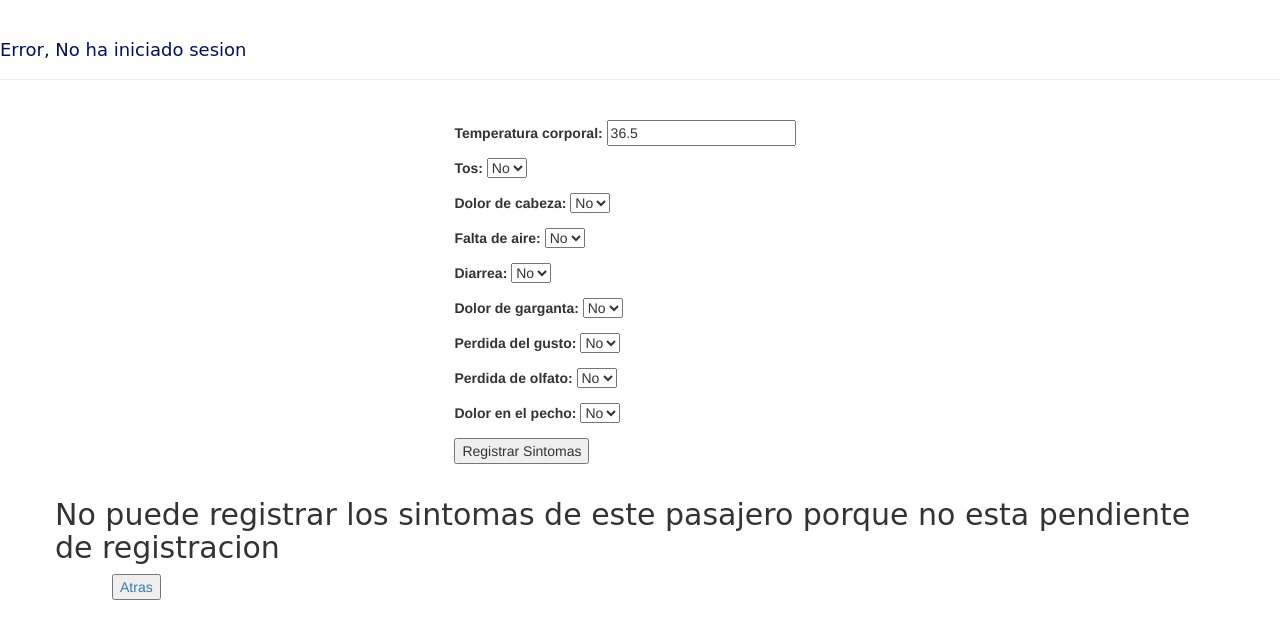
After one commit to deniscru/ProyectoServicioDeViajes, a Django app: page /registrarSintomas/96 in a window 1280 px wide. The commit adds this page. Shown: the top 639 px of the page. Run offline with Django 3.2, Linux system fonts and the light colour scheme; data comes from the database, SQL or seed files in the repository; both versions use the stored data as it was after the commit; some libraries are stand-ins or nearby versions.

Commit message:
cambios6

```diff
--- a/demo1/forms.py
+++ b/demo1/forms.py
@@ -148,13 +148,13 @@ class FormPasaje(forms.Form):
     cantInsumo = forms.IntegerField(required=False,label="Cantidad",min_value=0)
 
 class RegistroSintomas(forms.Form):
-    tipo_eleccion= ( ('Si', True), ('No', False) )
-    temperatura= forms.FloatField(required=True,max_value=42.0,min_value=35.0,label="Temperatura corporal",initial=36.5)
-    tos=forms.ChoiceField(widget=forms.RadioSelect, choices=tipo_eleccion)
-    dolor_de_cabeza=forms.ChoiceField(widget=forms.RadioSelect, choices=tipo_eleccion)
-    falta_de_aire=forms.ChoiceField(widget=forms.RadioSelect, choices=tipo_eleccion)
-    diarrea=forms.ChoiceField(widget=forms.RadioSelect, choices=tipo_eleccion)
-    dolor_de_garganta=forms.ChoiceField(widget=forms.RadioSelect, choices=tipo_eleccion)
-    perdida_del_gusto=forms.ChoiceField(widget=forms.RadioSelect, choices=tipo_eleccion)
-    perdida_de_olfato=forms.ChoiceField(widget=forms.RadioSelect, choices=tipo_eleccion)
-    dolor_en_el_pecho=forms.ChoiceField(widget=forms.RadioSelect, choices=tipo_eleccion)
+    tipo_eleccion= ( (0, "No"), (1, "Si") )
+    temp= forms.FloatField(required=True,max_value=42.0,min_value=35.0,label="Temperatura corporal",initial=36.5)
+    tos=forms.ChoiceField(widget=forms.Select, choices=tipo_eleccion)
+    dolor_de_cabeza=forms.ChoiceField(widget=forms.Select, choices=tipo_eleccion)
+    falta_de_aire=forms.ChoiceField(widget=forms.Select, choices=tipo_eleccion)
+    diarrea=forms.ChoiceField(widget=forms.Select, choices=tipo_eleccion)
+    dolor_de_garganta=forms.ChoiceField(widget=forms.Select, choices=tipo_eleccion)
+    perdida_del_gusto=forms.ChoiceField(widget=forms.Select, choices=tipo_eleccion)
+    perdida_de_olfato=forms.ChoiceField(widget=forms.Select, choices=tipo_eleccion)
+    dolor_en_el_pecho=forms.ChoiceField(widget=forms.Select, choices=tipo_eleccion)
--- a/demo1/models.py
+++ b/demo1/models.py
@@ -117,6 +117,7 @@ class Comentario(models.Model):
 class Pasaje(models.Model):
     TIPOS_ESTADOS = (
         ('PENDIENTE', 'PENDIENTE'),
+        ('ACEPTADO', 'ACEPTADO'),
         ('CANCELADO', 'CANCELADO'),
         ('ENCURSO', 'ENCURSO'),
         ('RECHAZADO', 'RECHAZADO'),
--- a/demo1/templates/demo1/listados/pasajeros_viajes_proximos.html
+++ b/demo1/templates/demo1/listados/pasajeros_viajes_proximos.html
@@ -34,7 +34,7 @@
                         <td>{{p.viaje.fecha}}</td>
                         <td>{{p.cantidad}}</td>
                         <td>{{p.costoTotal}}</td>
-                        <td align="center" width="180px"><button type="button" style="width: 90%;"><a href="" style="text-decoration:none; color: black;">Registrar Sintomas</a></button></td>
+                        <td align="center" width="180px"><button type="button" style="width: 90%;"><a href="{% url 'registrar_sintomas' pk=p.pk %}" style="text-decoration:none; color: black;">Registrar Sintomas</a></button></td>
                         <td align="center" width="100px"><button type="button" style="width: 90%;"><a href="" style="text-decoration:none; color: black;">Asistencia</a></button></td>
                     </tr>
                     {% endfor%}
--- /dev/null
+++ b/demo1/templates/demo1/registrarSintomas.html
@@ -0,0 +1,13 @@
+{% extends 'demo1/base_home_chofer.html' %}
+   {% block content %}
+   <div class="card">
+   <form method="POST" class="post-form">
+    {% csrf_token %}
+    {{ form.as_p}}
+    <button type="submit" class="guardar chofer">Registrar Sintomas</button>
+    </form>
+
+</div>
+<h2>{{mensaje}}</h2>
+   <div style="margin-left: 5%;"><button type="button"><a href="{% url 'pasajeros_viajes_proximos' pk=viajeId %}">Atras</a></button></div>
+   {% endblock %}
--- a/demo1/urls.py
+++ b/demo1/urls.py
@@ -51,9 +51,9 @@ urlpatterns = [
     path('home_usuario/modificar/<int:pk>',views2.modificar_comentario,name="modificar_comentario"),
     path('home_usuario/buscar_viaje/comprar_pasaje/<int:pk>',views2.prueba,name="comprar_pasaje_form"),
     path('change_password/<int:pk>', views2.change_password, name='change_password'),
-    path('iniciarViaje', views2.iniciarViaje, name='iniciar_viaje'),
+    path('iniciarViaje/<int:pk>', views2.iniciarViaje, name='iniciar_viaje'),
     path('finalizarViaje', views2.finalizarViaje, name='finalizar_viaje'),
-    path('registrarSintomas', views2.registrarSintomas, name='registrar_sintomas')
+    path('registrarSintomas/<int:pk>', views2.registrarSintomas, name='registrar_sintomas'),
     path("home_usuario_chofer/viajes_proximos", views2.viajes_proximos, name="viajes_proximos"),
     path("home_usuario_chofer/viajes_proximos/listado_pasajeros/<int:pk>", views2.pasajeros_de_viajes_proximos, name="pasajeros_viajes_proximos"),
 ]
--- a/demo1/views2.py
+++ b/demo1/views2.py
@@ -185,61 +185,113 @@ def viajesEnCursoId(chofer):
             return viaje
 
 
-def iniciarViaje(request):
+def iniciarViaje(request,pk):
     enCurso=False
     ok=True
     mensaje=''
     chofer=buscar_chofer(request.user.pk)
-    pk=31   #es el viaje de hoy, puede cambiar si fuera otro debe dar error
     viaje=Viaje.objects.get(pk=pk)
     if not (viaje.fecha == date.today() and viaje.ruta.hora < datetime.now().time()):
         ok=False #ya debe haberse verificado que el viaje pertenzca al chofer y que este en estado pendiente al ingresar al listado
-        mensaje='el viaje seleccionado aun no ha pasado por lo que no puede iniciarse todavia'
-    if viajesEnCurso(chofer):
+        mensaje='el viaje seleccionado no pertenece a los viajes del dia de hoy o la hora de inicio todavia no llego'
+    if Pasaje.objects.filter(activo=True).filter(viaje=viaje).filter(estado="PENDIENTE").exists():
         ok=False
-        mensaje='no puede iniciar un viaje si ya tiene un viaje en curso, debe finalizar el viaje en curso'
+        mensaje="No puede iniciar el viaje porque hay pasajeros que no fueron revisados"
     if ok:
-        enCurso=True
-        viaje.estado='ENCURSO'
-        viaje.save()
-        mensaje='El viaje fue iniciado correctamente'
-        pasajes=Pasaje.objects.filter(activo=True).filter(viaje=viaje)
+        pasajes=Pasaje.objects.filter(activo=True).filter(viaje=viaje).filter(estado="ACEPTADO")
         if pasajes.exists():
             for pasaje in pasajes:
                 pasaje.estado='ENCURSO'
                 pasaje.save()
-    return render(request, "demo1/home_usuario_chofer.html", {"enCurso":enCurso,"mensaje":mensaje})
+            viaje.estado='ENCURSO'
+            viaje.save()
+            mensaje='El viaje fue iniciado correctamente'
+        else:
+            ok=False
+            mensaje="no se puede iniciar el viaje porque no hay pasajeros para iniciarlo"
+
+    lista_viajes_proximos=armarInfo2(request.user.pk)
+    return render(request, "demo1/listados/viajes_proximos.html",{'lista':lista_viajes_proximos, 'valor': True if len(lista_viajes_proximos)!=0 else False,"mensaje":mensaje})
+
 
 def finalizarViaje(request):
     enCurso=False
     ok=True
     mensaje=''
     chofer=buscar_chofer(request.user.pk)
-    if not viajesEnCurso(chofer):
-        ok=False
-        mensaje='No puede finalizar un viaje si no tiene viajes en curso'
     if ok:
         viaje = viajesEnCursoId(chofer)
         viaje.estado='PASADO'
         viaje.save()
         mensaje='El viaje fue finalizado correctamente'
-        pasajes=Pasaje.objects.filter(activo=True).filter(viaje=viaje)
+        pasajes=Pasaje.objects.filter(activo=True).filter(viaje=viaje).filter(estado="ACEPTADO")
         if pasajes.exists():
             for pasaje in pasajes:
                 pasaje.estado='PASADO'
                 pasaje.save()
     return render(request, "demo1/home_usuario_chofer.html", {"enCurso":enCurso,"mensaje":mensaje})
 
-def registrarSintomas(request):
-    pk=25 #la clave viene de la lista de pasajeros
+def registrarSintomas(request,pk):
+    ok=False
+    mensaje="No puede registrar los sintomas de este pasajero porque no esta pendiente de registracion"
+    pasaje=Pasaje.objects.get(pk=pk)
+    viajeId=pasaje.viaje.pk
+    pasajero=pasaje.pasajero
+    if pasaje.estado=="PENDIENTE":
+        if (pasaje.viaje.fecha == date.today() and pasaje.viaje.ruta.hora < datetime.now().time()):
+            ok=True
+            mensaje=""
+        else:
+            ok=False
+            mensaje="No puede registrar los sintomas de este pasajero porque no llego el dia o la hora del viaje"
+
     if request.method=="POST":
         form=RegistroSintomas(request.POST)
         if form.is_valid():
             datos=form.cleaned_data
+            temp=datos["temp"]
+            if temp >= 38:
+                ok=False
+                mensaje="El pasajero presenta mas de 38 grados por tanto no puede abordar la unidad"
+            if ok:
+                cant=0
+                if int(datos["tos"])==1:
+                    cant+=1
+                if int(datos["dolor_de_cabeza"])==1:
+                    cant+=1
+                if int(datos["falta_de_aire"])==1:
+                    cant+=1
+                if int(datos["diarrea"])==1:
+                    cant+=1
+                if int(datos["dolor_de_garganta"])==1:
+                    cant+=1
+                if int(datos["perdida_del_gusto"])==1:
+                    cant+=1
+                if int(datos["perdida_de_olfato"])==1:
+                    cant+=1
+                if int(datos["dolor_en_el_pecho"])==1:
+                    cant+=1
+                print(cant)
+                if cant > 1:
+                    ok=False
+                    mensaje="El pasajero presenta mas 2 o mas sintomas de covid19 y no puede abordar la unidad"
+            if not ok:
+                pasaje.estado="RECHAZADO"
+                pasaje.costoDevuelto=pasaje.costoTotal
+                pasajero.habilitado=False
+                pasajero.fecha_habilitacion=date.today() + timedelta(days=14)
+
+            else:
+                pasaje.estado="ACEPTADO"
+                pasajero.habilitado=True
+                pasajero.fecha_habilitacion=date.today()
+                mensaje="El pasajero fue aceptado para abordar la unidad"
+            pasajero.save()
+            pasaje.save()
 
     else:
         form=RegistroSintomas()
-    return render(request, "demo1/home_usuario_chofer.html", {"form":form})
+    return render(request, "demo1/registrarSintomas.html", {"form":form,"viajeId":viajeId,"mensaje":mensaje})
 
 def armarInfo2(pk):
     chofer=Persona.objects.get(usuario=pk)
@@ -258,8 +310,9 @@ def armarInfo2(pk):
     return lista
 
 def viajes_proximos(request):
+    mensaje=''
     lista_viajes_proximos=armarInfo2(request.user.pk)
-    return render(request, "demo1/listados/viajes_proximos.html",{'lista':lista_viajes_proximos, 'valor': True if len(lista_viajes_proximos)!=0 else False})
+    return render(request, "demo1/listados/viajes_proximos.html",{'lista':lista_viajes_proximos, 'valor': True if len(lista_viajes_proximos)!=0 else False,"mensaje":mensaje})
 
 def pasajeros_de_viajes_proximos(request, pk):
     lista= Pasaje.objects.filter(activo=True, viaje_id=pk)
```
Also changed, not shown: demo1/templates/demo1/home_usuario_chofer.html (+7 -4 lines), demo1/templates/demo1/listados/viajes_proximos.html (+8 -3 lines), db.sqlite3, demo1/migrations/0017_alter_pasaje_estado.py (added).
